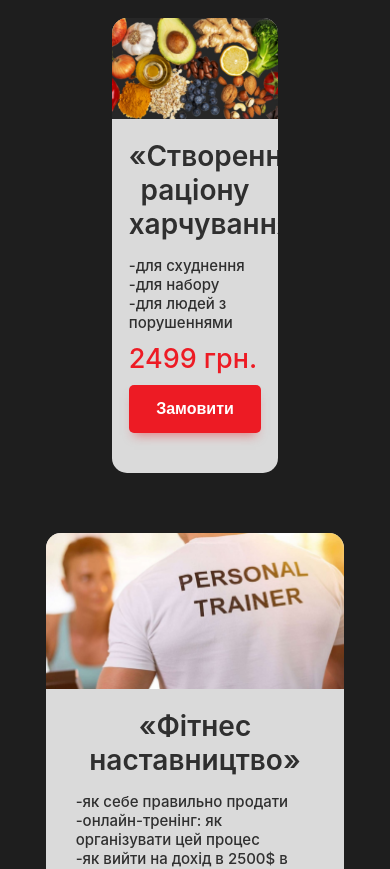
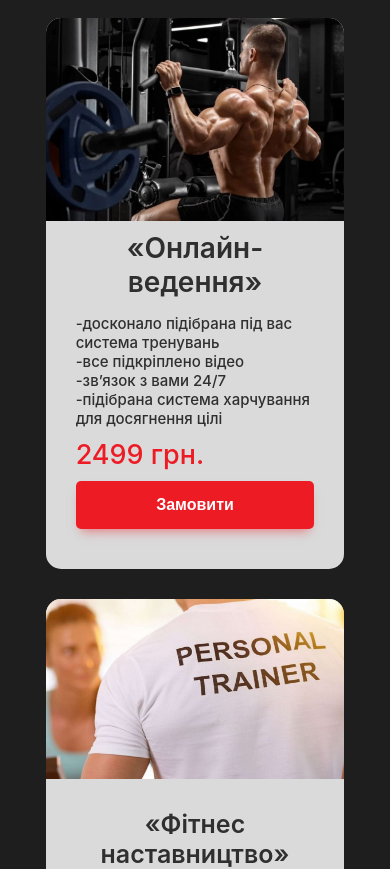
Before and after one commit to Enertt/learning_project_fitness, a React (Create React App) app: page / in a window 390 px wide. Shown: the part 1640-2509 px from the top of the page. Built offline with nearby package versions, Linux system fonts and the light colour scheme.

Commit message:
style fixes

```diff
--- a/src/Components/FormatsSection/FormatsSection.js
+++ b/src/Components/FormatsSection/FormatsSection.js
@@ -1,6 +1,6 @@
 import s from './formatsSection.module.css'
 import foodImg from '../../assets/images/food_scale_2.jpg'
-import online from '../../assets/images/image.psd (1).jpg'
+import online from '../../assets/images/online.jpg'
 import body from '../../assets/images/image_body.jpg'
 import trainer from '../../assets/images/trainer.jpg'
 import { useInView } from 'react-intersection-observer';
@@ -17,26 +17,27 @@ const FormatsSection = () => {
             <div className={s.wrapper__content}>
                 <span className={s.wrapper__content__spanTitle}>Виберіть свій формат</span>
 
-                <div className={inView ? s.wrapper__content__cardsBlock2 : s.wrapper__content__cardsBlock__hidden}>
-                    <div className={s.wrapper__content__cardsBlock__card2}>
-                        <div className={s.wrapper__content__cardsBlock__card__imgBlock}>
-                            <img className={s.wrapper__content__cardsBlock__card__imgBlock__img} src={foodImg} />
+                <div ref={ref} className={inView ? s.wrapper__content__cardsBlock2 : s.wrapper__content__cardsBlock__hidden}>
+                    <div className={s.wrapper__content__cardsBlock2__card}>
+                        <div className={s.wrapper__content__cardsBlock2__card__imgBlock}>
+                            <img className={s.wrapper__content__cardsBlock2__card__imgBlock__img} src={body} />
                         </div>
-                        <div className={s.wrapper__content__cardsBlock__card__textBlock}>
-                            <span className={s.wrapper__content__cardsBlock__card__spanTitle}>«Створення раціону харчування»</span>
-                            <span className={s.wrapper__content__cardsBlock__card__spanDescription}>-для схуднення</span>
-                            <span className={s.wrapper__content__cardsBlock__card__spanDescription}>-для набору</span>
-                            <span className={s.wrapper__content__cardsBlock__card__spanDescription}>-для людей з порушеннями</span>
+                        <div className={s.wrapper__content__cardsBlock2__card__textBlock}>
+                            <span className={s.wrapper__content__cardsBlock2__card__spanTitle}>«Онлайн-ведення»</span>
+                            <span className={s.wrapper__content__cardsBlock2__card__spanDescription}>-досконало підібрана під вас система тренувань</span>
+                            <span className={s.wrapper__content__cardsBlock2__card__spanDescription}>-все підкріплено відео</span>
+                            <span className={s.wrapper__content__cardsBlock2__card__spanDescription}>-звʼязок з вами 24/7</span>
+                            <span className={s.wrapper__content__cardsBlock2__card__spanDescription}>-підібрана система харчування для досягнення цілі</span>
                         </div>
-                        <div className={s.wrapper__content__cardsBlock__card__orderBlock}>
-                            <span className={s.wrapper__content__cardsBlock__card__orderBlock__cost}>2499 грн.</span>
-                            <button className={s.wrapper__content__cardsBlock__card__orderBlock__button}>Замовити</button>
+                        <div className={s.wrapper__content__cardsBlock2__card__orderBlock}>
+                            <span className={s.wrapper__content__cardsBlock2__card__orderBlock__cost}>2499 грн.</span>
+                            <button className={s.wrapper__content__cardsBlock2__card__orderBlock__button}>Замовити</button>
                         </div>
 
                     </div>
                 </div>
 
-                <div ref={ref} className={inView ? s.wrapper__content__cardsBlock : s.wrapper__content__cardsBlock__hidden}>
+                <div className={inView ? s.wrapper__content__cardsBlock : s.wrapper__content__cardsBlock__hidden}>
 
                     <div className={s.wrapper__content__cardsBlock__card}>
                         <div className={s.wrapper__content__cardsBlock__card__imgBlock}>
@@ -73,14 +74,13 @@ const FormatsSection = () => {
                     </div>
                     <div className={s.wrapper__content__cardsBlock__card}>
                         <div className={s.wrapper__content__cardsBlock__card__imgBlock}>
-                            <img className={s.wrapper__content__cardsBlock__card__imgBlock__img} src={body} />
+                            <img className={s.wrapper__content__cardsBlock__card__imgBlock__img} src={foodImg} />
                         </div>
                         <div className={s.wrapper__content__cardsBlock__card__textBlock}>
-                            <span className={s.wrapper__content__cardsBlock__card__spanTitle}>«Онлайн-ведення»</span>
-                            <span className={s.wrapper__content__cardsBlock__card__spanDescription}>-досконало підібрана під вас система тренувань</span>
-                            <span className={s.wrapper__content__cardsBlock__card__spanDescription}>-все підкріплено відео</span>
-                            <span className={s.wrapper__content__cardsBlock__card__spanDescription}>-звʼязок з вами 24/7</span>
-                            <span className={s.wrapper__content__cardsBlock__card__spanDescription}>-підібрана система харчування для досягнення цілі</span>
+                            <span className={s.wrapper__content__cardsBlock__card__spanTitle}>«Створення раціону харчування»</span>
+                            <span className={s.wrapper__content__cardsBlock__card__spanDescription}>-для схуднення</span>
+                            <span className={s.wrapper__content__cardsBlock__card__spanDescription}>-для набору</span>
+                            <span className={s.wrapper__content__cardsBlock__card__spanDescription}>-для людей з порушеннями</span>
 
                         </div>
                         <div className={s.wrapper__content__cardsBlock__card__orderBlock}>
--- a/src/Components/FormatsSection/formatsSection.module.css
+++ b/src/Components/FormatsSection/formatsSection.module.css
@@ -46,7 +46,7 @@
 
 .wrapper__content__cardsBlock__card {
     width: 30%;
-    /* height: 620px; */
+    height: 550px;
     background-color: var(--background-card-gray);
     border-radius: 15px;
     overflow: hidden;
@@ -66,9 +66,9 @@
 }
 
 .wrapper__content__cardsBlock__card__imgBlock__img {
+    width: 100%;
     height: 100%;
-
-    object-fit: contain;
+    object-fit: cover;
 }
 
 .wrapper__content__cardsBlock__card__textBlock {
@@ -79,8 +79,9 @@
 }
 
 .wrapper__content__cardsBlock__card__spanTitle {
-    font-size: 25px;
-    font-weight: 600;
+    margin-top: 10px;
+    font-size: 23px;
+    font-weight: 620;
     color: var(--text-color-base);
     margin-bottom: 15px;
 }
@@ -135,7 +136,7 @@
     margin-bottom: 30px;
 }
 
-.wrapper__content__cardsBlock__card2 {
+.wrapper__content__cardsBlock2__card {
     width: 50%;
     height: 80%;
     background-color: var(--background-card-gray);
@@ -148,7 +149,7 @@
 
 }
 
-.wrapper__content__cardsBlock__card__imgBlock {
+.wrapper__content__cardsBlock2__card__imgBlock {
     width: 100%;
     height: 45%;
     overflow: hidden;
@@ -157,13 +158,13 @@
     justify-content: center;
 }
 
-.wrapper__content__cardsBlock__card__imgBlock__img {
+.wrapper__content__cardsBlock2__card__imgBlock__img {
     height: 250px;
     width: 100%;
     object-fit: cover;
 }
 
-.wrapper__content__cardsBlock__card__textBlock {
+.wrapper__content__cardsBlock2__card__textBlock {
     width: 80%;
     height: 35%;
     display: flex;
@@ -172,7 +173,8 @@
 
 }
 
-.wrapper__content__cardsBlock__card__spanTitle {
+.wrapper__content__cardsBlock2__card__spanTitle {
+    margin-top: 10px;
     font-size: 28px;
     font-weight: 600;
     color: var(--text-color-base);
@@ -181,13 +183,13 @@
     text-align: center;
 }
 
-.wrapper__content__cardsBlock__card__spanDescription {
+.wrapper__content__cardsBlock2__card__spanDescription {
     font-size: 15px;
     font-weight: 500;
     color: var(--text-color-base);
 }
 
-.wrapper__content__cardsBlock__card__orderBlock {
+.wrapper__content__cardsBlock2__card__orderBlock {
 
     width: 80%;
     height: 25%;
@@ -195,14 +197,14 @@
     flex-direction: column;
 }
 
-.wrapper__content__cardsBlock__card__orderBlock__cost {
+.wrapper__content__cardsBlock2__card__orderBlock__cost {
     font-weight: 500;
     font-size: 27px;
     color: var(--red-color);
     padding: 10px 0 10px 0;
 }
 
-.wrapper__content__cardsBlock__card__orderBlock__button {
+.wrapper__content__cardsBlock2__card__orderBlock__button {
     cursor: pointer;
     padding: 15px 0 15px 0;
     font-weight: 700;
@@ -216,7 +218,7 @@
     margin-bottom: 40px;
 }
 
-.wrapper__content__cardsBlock__card__orderBlock__button:hover {
+.wrapper__content__cardsBlock2__card__orderBlock__button:hover {
     background-color: rgb(238, 50, 60);
 }
 
@@ -235,7 +237,7 @@
 @media (max-width: 1300px) {
     .wrapper {
         width: 100%;
-        height: 1300px;
+        height: auto;
         background-color: var(--backgroung-dark-gray);
         display: flex;
         align-items: center;
@@ -257,6 +259,7 @@
         font-size: 45px;
         font-weight: 700;
         color: white;
+        margin-top: 30px;
     }
 
     .wrapper__content__cardsBlock__hidden {
@@ -277,7 +280,7 @@
 
     .wrapper__content__cardsBlock__card {
         width: 30%;
-        height: 100%;
+        height: 530px;
         background-color: var(--background-card-gray);
         border-radius: 15px;
         overflow: hidden;
@@ -363,10 +366,10 @@
         align-items: center;
         justify-content: center;
         animation: cardsAnimation 2s ease forwards;
-        margin-bottom: 30px;
+        margin-bottom: 0px;
     }
 
-    .wrapper__content__cardsBlock__card {
+    .wrapper__content__cardsBlock2__card {
         width: 60%;
         height: 75%;
         background-color: var(--background-card-gray);
@@ -378,7 +381,7 @@
         justify-content: space-between;
     }
 
-    .wrapper__content__cardsBlock__card__imgBlock {
+    .wrapper__content__cardsBlock2__card__imgBlock {
         width: 100%;
         height: 45%;
         overflow: hidden;
@@ -387,13 +390,13 @@
         justify-content: center;
     }
 
-    .wrapper__content__cardsBlock__card__imgBlock__img {
+    .wrapper__content__cardsBlock2__card__imgBlock__img {
         height: 100%;
         width: 100%;
         object-fit: cover;
     }
 
-    .wrapper__content__cardsBlock__card__textBlock {
+    .wrapper__content__cardsBlock2__card__textBlock {
         width: 80%;
         height: 35%;
         display: flex;
@@ -401,7 +404,7 @@
     }
 
 
-    .wrapper__content__cardsBlock__card__spanTitle {
+    .wrapper__content__cardsBlock2__card__spanTitle {
         font-size: 28px;
         font-weight: 600;
         color: var(--text-color-base);
@@ -410,13 +413,13 @@
         text-align: center;
     }
 
-    .wrapper__content__cardsBlock__card__spanDescription {
+    .wrapper__content__cardsBlock2__card__spanDescription {
         font-size: 15px;
         font-weight: 500;
         color: var(--text-color-base);
     }
 
-    .wrapper__content__cardsBlock__card__orderBlock {
+    .wrapper__content__cardsBlock2__card__orderBlock{
 
         width: 80%;
         height: 25%;
@@ -424,14 +427,14 @@
         flex-direction: column;
     }
 
-    .wrapper__content__cardsBlock__card__orderBlock__cost {
+    .wrapper__content__cardsBlock2__card__orderBlock__cost {
         font-weight: 500;
         font-size: 27px;
         color: var(--red-color);
         padding: 10px 0 10px 0;
     }
 
-    .wrapper__content__cardsBlock__card__orderBlock__button {
+    .wrapper__content__cardsBlock2__card__orderBlock__button {
         cursor: pointer;
         padding: 15px 0 15px 0;
         font-weight: 700;
@@ -445,7 +448,7 @@
         margin-bottom: 40px;
     }
 
-    .wrapper__content__cardsBlock__card__orderBlock__button:hover {
+    .wrapper__content__cardsBlock2__card__orderBlock__button:hover {
         background-color: rgb(238, 50, 60);
     }
 }
@@ -723,10 +726,10 @@
         align-items: center;
         justify-content: center;
         animation: cardsAnimation 2s ease forwards;
-        margin-bottom: 30px;
+        margin-bottom: 0px;
     }
 
-    .wrapper__content__cardsBlock__card {
+    .wrapper__content__cardsBlock2__card {
         width: 80%;
         height: 75%;
         background-color: var(--background-card-gray);
@@ -738,7 +741,7 @@
         justify-content: space-between;
     }
 
-    .wrapper__content__cardsBlock__card__imgBlock {
+    .wrapper__content__cardsBlock2__card__imgBlock {
         width: 100%;
         height: 45%;
         overflow: hidden;
@@ -747,13 +750,13 @@
         justify-content: center;
     }
 
-    .wrapper__content__cardsBlock__card__imgBlock__img {
+    .wrapper__content__cardsBlock2__card__imgBlock__img {
         height: 100%;
         width: 100%;
         object-fit: cover;
     }
 
-    .wrapper__content__cardsBlock__card__textBlock {
+    .wrapper__content__cardsBlock2__card__textBlock {
         width: 80%;
         height: 35%;
         display: flex;
@@ -761,7 +764,7 @@
     }
 
 
-    .wrapper__content__cardsBlock__card__spanTitle {
+    .wrapper__content__cardsBlock2__card__spanTitle {
         font-size: 28px;
         font-weight: 600;
         color: var(--text-color-base);
@@ -770,13 +773,13 @@
         text-align: center;
     }
 
-    .wrapper__content__cardsBlock__card__spanDescription {
+    .wrapper__content__cardsBlock2__card__spanDescription {
         font-size: 15px;
         font-weight: 500;
         color: var(--text-color-base);
     }
 
-    .wrapper__content__cardsBlock__card__orderBlock {
+    .wrapper__content__cardsBlock2__card__orderBlock {
 
         width: 80%;
         height: 25%;
@@ -784,14 +787,14 @@
         flex-direction: column;
     }
 
-    .wrapper__content__cardsBlock__card__orderBlock__cost {
+    .wrapper__content__cardsBlock2__card__orderBlock__cost {
         font-weight: 500;
         font-size: 27px;
         color: var(--red-color);
         padding: 10px 0 10px 0;
     }
 
-    .wrapper__content__cardsBlock__card__orderBlock__button {
+    .wrapper__content__cardsBlock2__card__orderBlock__button {
         cursor: pointer;
         padding: 15px 0 15px 0;
         font-weight: 700;
@@ -805,7 +808,7 @@
         margin-bottom: 40px;
     }
 
-    .wrapper__content__cardsBlock__card__orderBlock__button:hover {
+    .wrapper__content__cardsBlock2__card__orderBlock__button:hover {
         background-color: rgb(238, 50, 60);
     }
 }
@@ -951,10 +954,10 @@
         align-items: center;
         justify-content: center;
         animation: cardsAnimation 2s ease forwards;
-        margin-bottom: 30px;
+        margin-bottom: 0px;
     }
 
-    .wrapper__content__cardsBlock__card {
+    .wrapper__content__cardsBlock2__card {
         width: 90%;
         height: 75%;
         background-color: var(--background-card-gray);
@@ -966,7 +969,7 @@
         justify-content: space-between;
     }
 
-    .wrapper__content__cardsBlock__card__imgBlock {
+    .wrapper__content__cardsBlock2__card__imgBlock {
         width: 100%;
         height: 45%;
         overflow: hidden;
@@ -975,13 +978,13 @@
         justify-content: center;
     }
 
-    .wrapper__content__cardsBlock__card__imgBlock__img {
+    .wrapper__content__cardsBlock2__card__imgBlock__img {
         height: 100%;
         width: 100%;
         object-fit: cover;
     }
 
-    .wrapper__content__cardsBlock__card__textBlock {
+    .wrapper__content__cardsBlock2__card__textBlock {
         width: 80%;
         height: 35%;
         display: flex;
@@ -989,7 +992,7 @@
 
     }
 
-    .wrapper__content__cardsBlock__card__spanTitle {
+    .wrapper__content__cardsBlock2__card__spanTitle {
         font-size: 28px;
         font-weight: 600;
         color: var(--text-color-base);
@@ -998,13 +1001,13 @@
         text-align: center;
     }
 
-    .wrapper__content__cardsBlock__card__spanDescription {
+    .wrapper__content__cardsBlock2__card__spanDescription {
         font-size: 15px;
         font-weight: 500;
         color: var(--text-color-base);
     }
 
-    .wrapper__content__cardsBlock__card__orderBlock {
+    .wrapper__content__cardsBlock2__card__orderBlock {
 
         width: 80%;
         height: 25%;
@@ -1012,14 +1015,14 @@
         flex-direction: column;
     }
 
-    .wrapper__content__cardsBlock__card__orderBlock__cost {
+    .wrapper__content__cardsBlock2__card__orderBlock__cost {
         font-weight: 500;
         font-size: 27px;
         color: var(--red-color);
         padding: 10px 0 10px 0;
     }
 
-    .wrapper__content__cardsBlock__card__orderBlock__button {
+    .wrapper__content__cardsBlock2__card__orderBlock__button {
         cursor: pointer;
         padding: 15px 0 15px 0;
         font-weight: 700;
@@ -1033,7 +1036,7 @@
         margin-bottom: 40px;
     }
 
-    .wrapper__content__cardsBlock__card__orderBlock__button:hover {
+    .wrapper__content__cardsBlock2__card__orderBlock__button:hover {
         background-color: rgb(238, 50, 60);
     }
 }
```
Also changed, not shown: src/assets/images/image.psd (1).jpg (deleted), src/assets/images/online.jpg (added), 11 other files (tests, documents, lock files or other folders).
